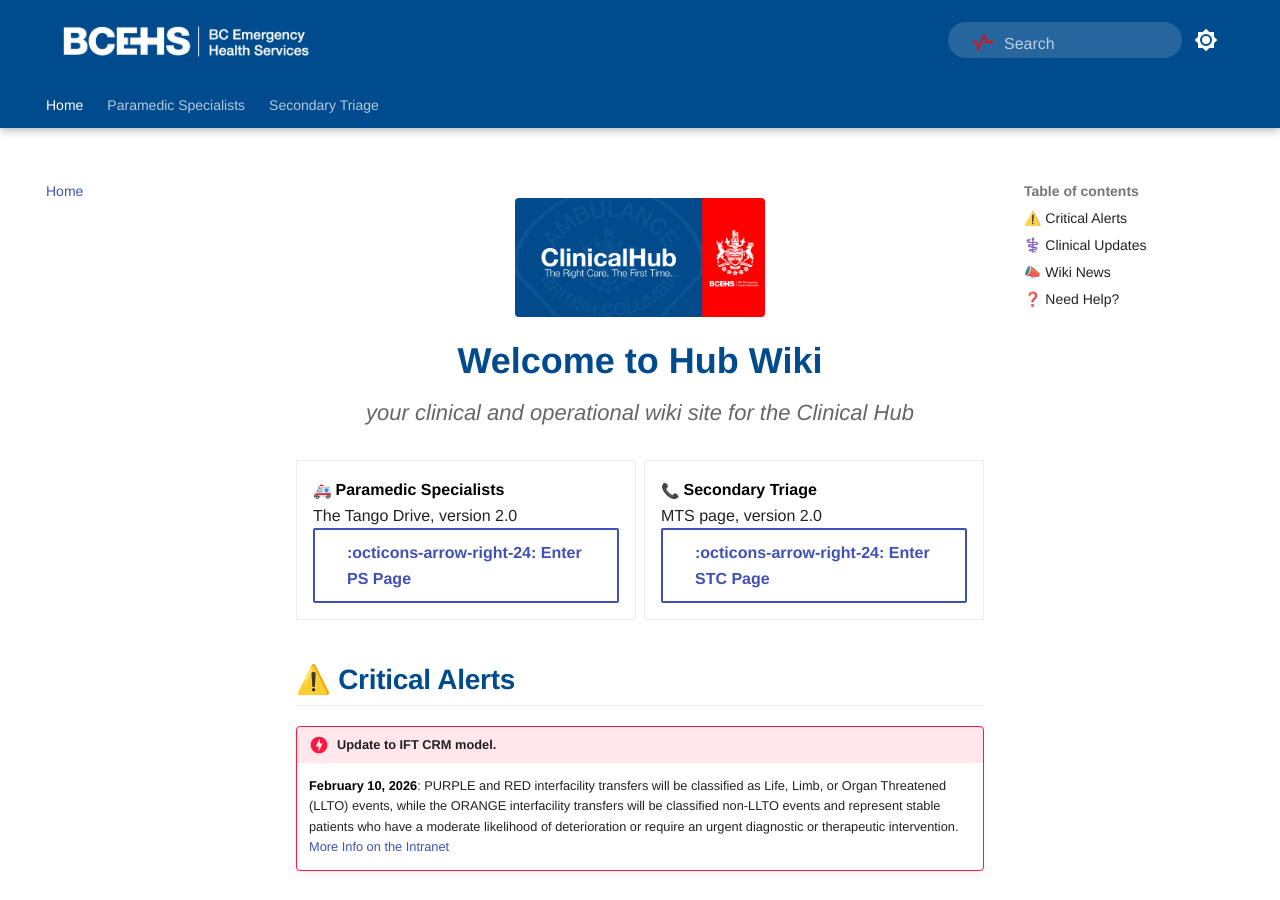
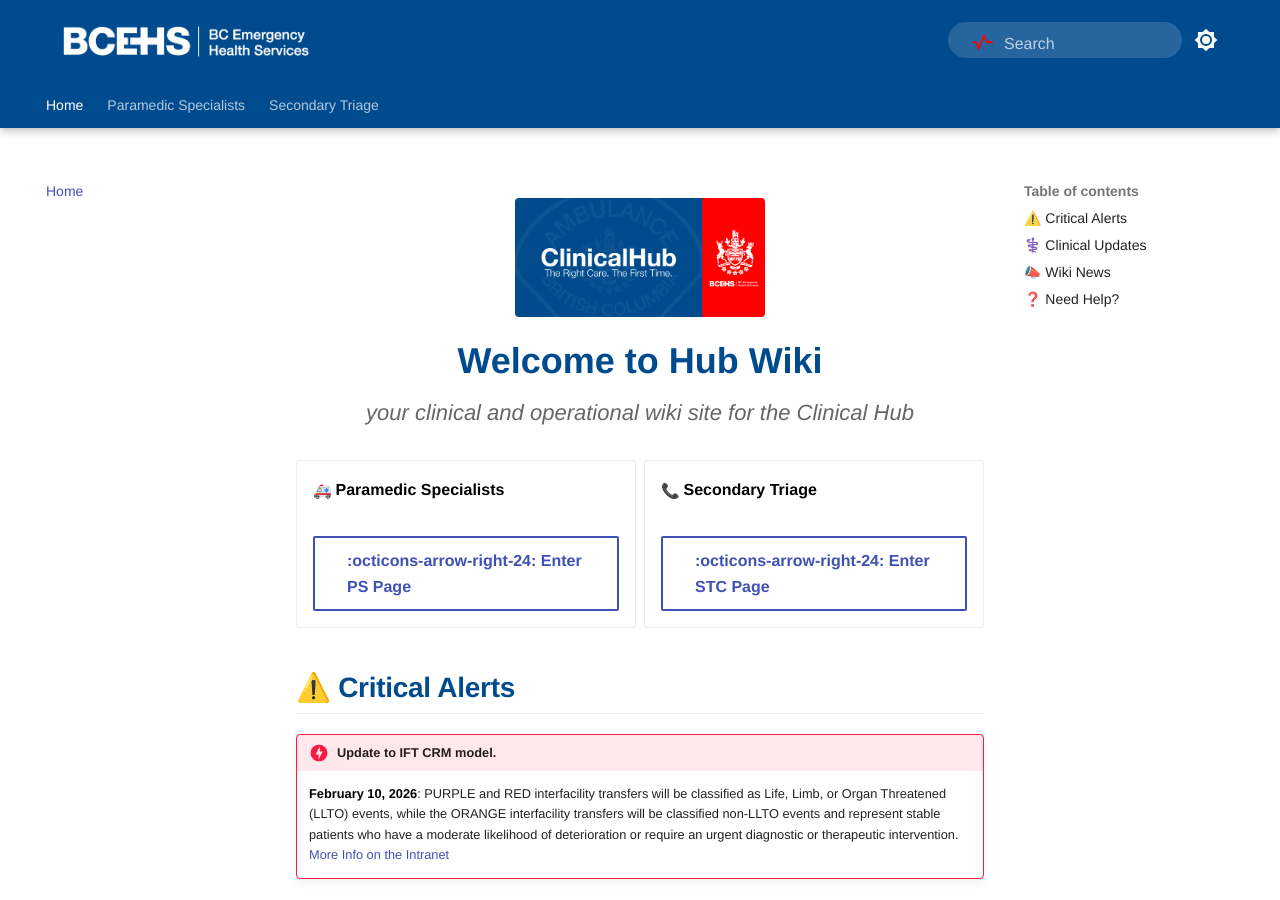
Before and after one commit to bcehsclinicalhub/TangoBot, an MkDocs documentation site: the page built from docs/index.md, in a window 1280 px wide and 900 px high. Built offline with MkDocs 1.6.1 and Material for MkDocs 9.7.7, drawn with Linux system fonts in a browser that asks for light colours; emoji names are drawn with the system emoji font.

Commit message:
Update protocols

```diff
--- a/docs/index.md
+++ b/docs/index.md
@@ -7,11 +7,11 @@
 <div class="grid cards" markdown>
 
 * :ambulance: **Paramedic Specialists**
-    <br>The Tango Drive, version 2.0
+
     <br>[:octicons-arrow-right-24: Enter PS Page](ps/index.md){ .md-button }
 
 * :telephone_receiver: **Secondary Triage**
-    <br>MTS page, version 2.0
+
     <br>[:octicons-arrow-right-24: Enter STC Page](stc/index.md){ .md-button }
 
 </div>
```
